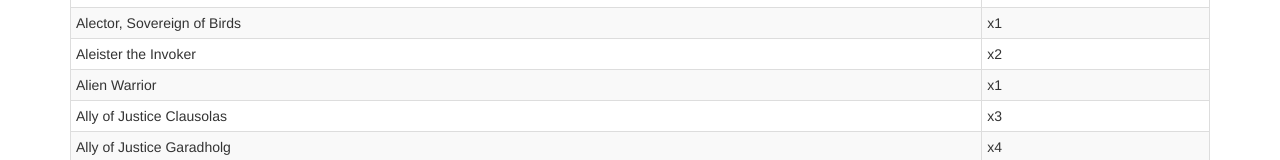
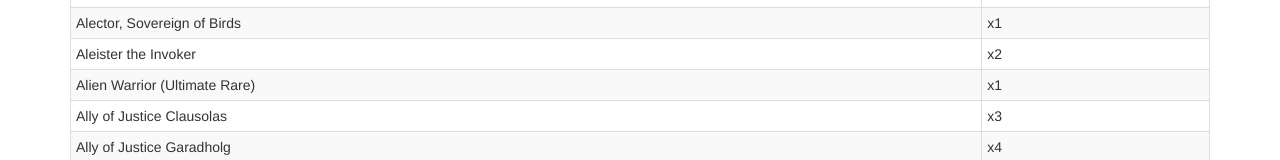
Before and after one commit to friscis/friscis.github.io, a plain HTML site: page yugioh/binder.html in a window 1280 px wide. Both pictures are taken after a click on the button "Monsters". Shown: the part 293-453 px from the top of the page. Drawn offline with nearby package versions, Linux system fonts and the light colour scheme.

Commit message:
Update binder.html

```diff
--- a/yugioh/binder.html
+++ b/yugioh/binder.html
@@ -128,7 +128,7 @@
 							<td>	x2	</td>
 						</tr>
 						<tr>
-							<td>	Alien Warrior	</td>
+							<td>	Alien Warrior (Ultimate Rare)	</td>
 							<td>	x1	</td>
 						</tr>
 						<tr>
```
